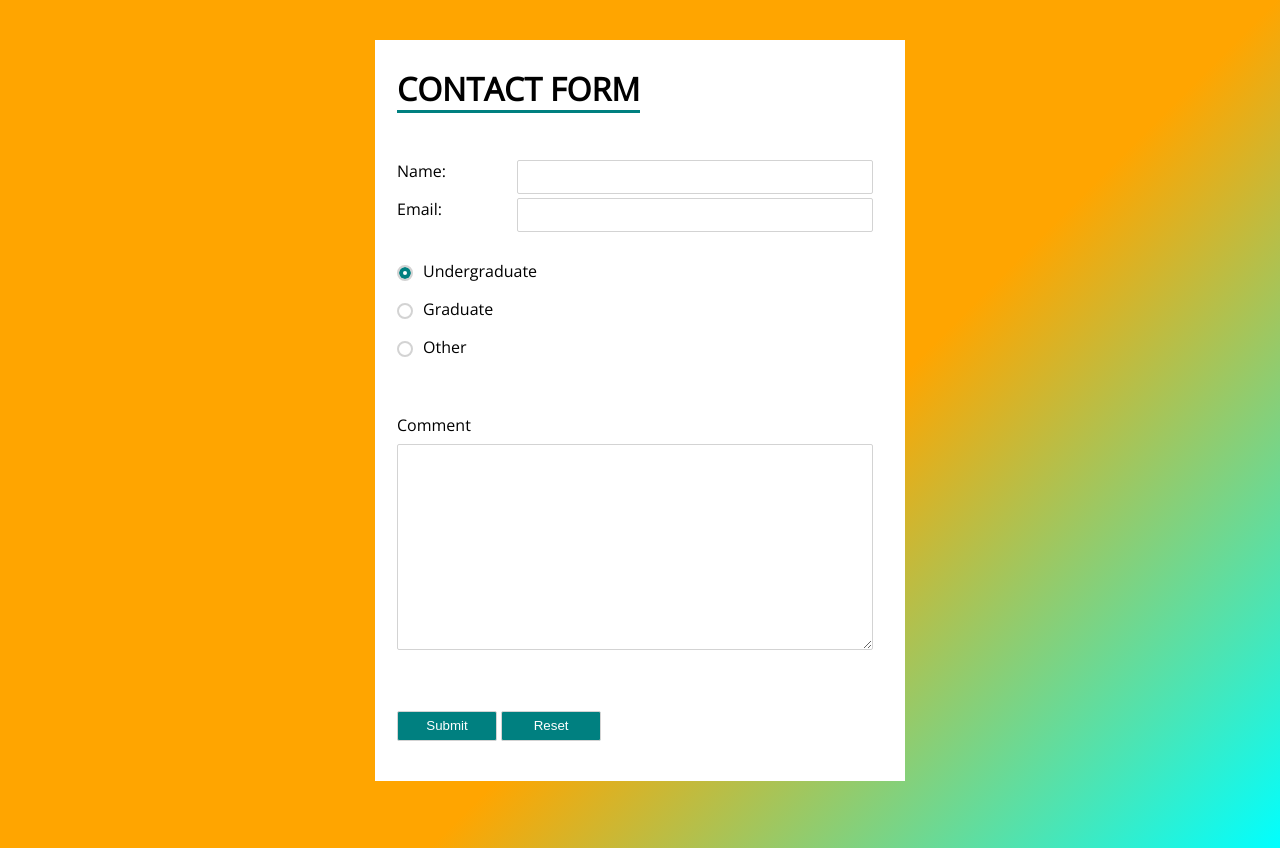
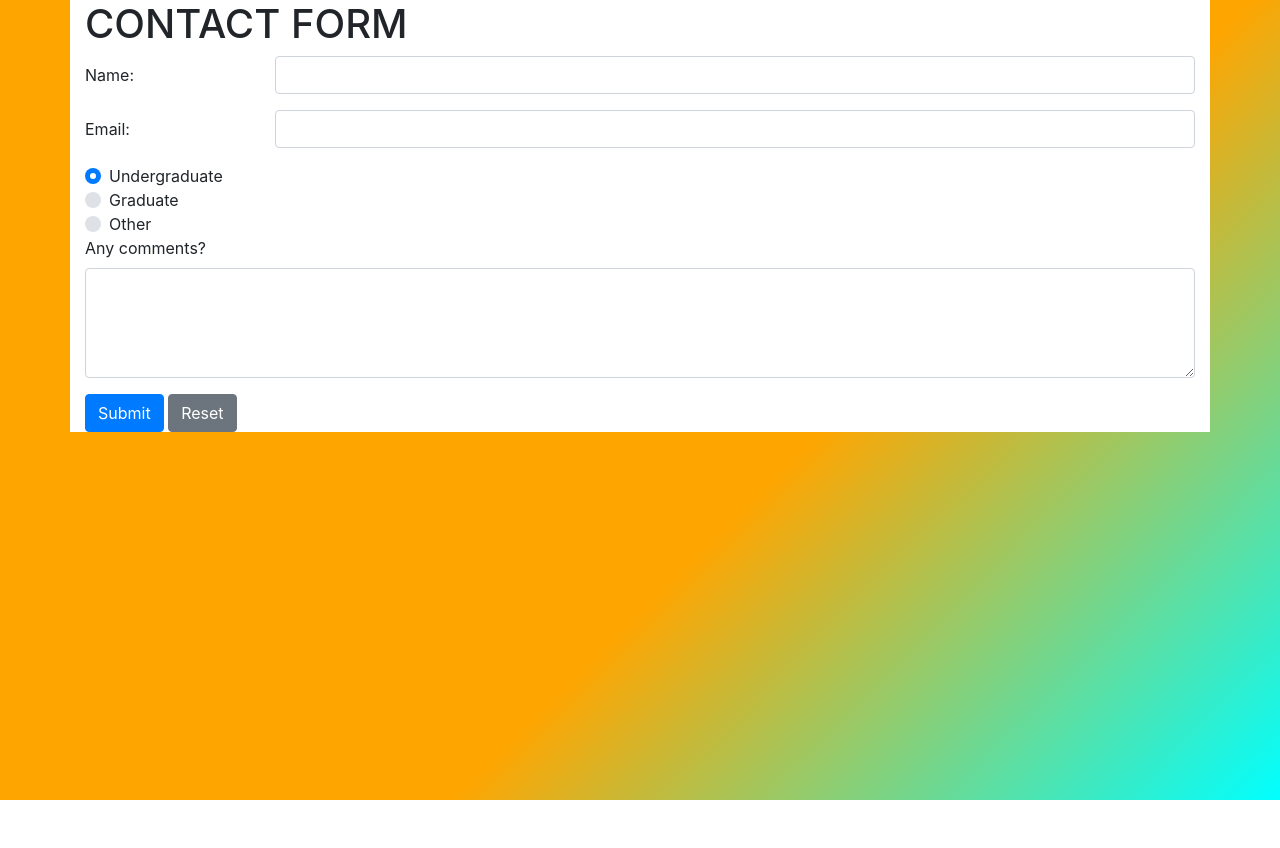
Before and after one commit to Chriswpart/cs-465-hw, a plain HTML site: page assign3/1-form.html in a window 1280 px wide. After the commit the page ends 800 px from the top, so only its background shows below. Drawn offline with nearby package versions, Linux system fonts and the light colour scheme.

Commit message:
Added bootstrap styles

```diff
--- a/assign3/1-form.css
+++ b/assign3/1-form.css
@@ -8,107 +8,8 @@ body {
     font-family: 'Open Sans', sans-serif;
 }
 
-h1 span {
-    text-transform: uppercase;
-    margin: 0 auto;
-    margin-left: 10px;
-    margin-top: 40px;
-    border-bottom: 3px solid teal;
-
+.container {
+    height: 75%;
+    width: 50%;
+    background: white;
 }
-
-fieldset {
-    width: 500px;
-    height: 725px;
-    margin: 0 auto;
-    margin-top: 40px;
-    border: none;
-    position: relative;
-    background-color: white;
-}
-
-input, .comment {
-    border: 1px solid lightgrey;
-    border-radius: 2px;
-}
-
-.radio {
-    opacity: 0;
-    position: absolute;
-}
-
-.radio + .radio-label:before {
-    content: '';
-    background: white;
-    border: 2px solid lightgrey;
-    display: inline-block;
-    vertical-align: middle;
-    width: 10px;
-    height: 10px;
-    padding: 1px;
-    margin-right: 10px;
-    margin-left: 10px;
-    text-align: center;
-}
-
-.radio + .radio-label:before {
-    border-radius: 50%;
-}
-
-.radio:checked + .radio-label:before {
-    background: white;
-    box-shadow: inset 0px 0px 0px 4px teal;
-}
-
-#box1 {
-    margin: 0 auto;
-    margin-bottom: 40px;
-    margin-top: 50px;
-
-}
-
-.input {
-    width: 350px;
-    height: 30px;
-    float: right;
-    margin-right: 20px;
-}
-
-.input-label {
-    margin: 0 auto;
-    margin-left: 10px;
-}
-
-.button {
-    color: white;
-    background-color: teal;
-    width: 100px;
-    height: 30px;
-}
-
-#box4 {
-    margin: 0 auto;
-    margin-left: 10px;
-    position: absolute;
-    bottom: 40px;
-}
-
-.comment {
-    width: 470px;
-    height: 200px;
-    margin: 0 auto;
-    margin-left: 10px;
-    margin-right: 20px;
-    margin-top: 8px;
-}
-
-#box3 label {
-    margin: 0 auto;
-    margin-left: 10px;
-    margin-top: 30px;
-}
-
-#box3 {
-    position: relative;
-    top: 40px;
-}
--- a/assign3/1-form.html
+++ b/assign3/1-form.html
@@ -5,47 +5,47 @@
     <meta name="viewport" content="width=device-width, initial-scale=1.0">
     <meta http-equiv="X-UA-Compatible" content="ie=edge">
     <link href="1-form.css" type="text/css" rel="stylesheet">
+    <link rel="stylesheet" type="text/css" href="https://cdnjs.cloudflare.com/ajax/libs/twitter-bootstrap/4.0.0/css/bootstrap.min.css"/>
+    <script type="text/javascript" src="https://cdnjs.cloudflare.com/ajax/libs/twitter-bootstrap/4.0.0/js/bootstrap.min.js"></script>
     <title>1-form</title>
 </head>
 <body>
     <form action>
+        <div class="container">
             <fieldset>
-            <h1><span>Contact Form</span></h1>
-            <div id="box1">
-            <p>
-            <label for="name" class="input-label">Name: </label>
-            <input type="text" id="name" class="input" name="name">
-            </p>
-            <p>
-            <label for="email" class="input-label">Email: </label>
-            <input type="email" id="email" class="input" name="email">
-            </p>
+                <h1><span>CONTACT FORM</span></h1>
+                <div class="form-group row">
+                    <label for="InputName" class="col-sm-2 col-form-label">Name: </label>
+                    <div class="col-sm-10">
+                        <input type="name" class="form-control" id="InputName">
                     </div>
-            <div id="box2">
-            <p>
-            <input type="radio" id="ugrad" class="radio" name="group" checked>
-            <label for="ugrad" class="radio-label">Undergraduate</label>
-            </p>
-            <p>
-            <input type="radio" id="grad" class="radio" name="group">
-            <label for="grad" class="radio-label">Graduate</label>
-            <p>
-            <input type="radio" id="other" class="radio" name="group">
-            <label for="other" class="radio-label">Other</label>
-            </p>
                 </div>
-            <div id="box3">
-            <p>
-            <label for="comment">Comment</label><br />
-            <textarea class="comment" cols="25" rows="8" id="comment"></textarea>
-            </p>
+                <div class="form-group row">
+                    <label for="InputEmail" class="col-sm-2 col-form-label">Email: </label>
+                    <div class="col-sm-10">
+                        <input type="email" class="form-control" id="InputEmail">
                     </div>
-            <div id="box4">
-            <input type="submit" class="button" name="submit" value="Submit">
-            <input type="reset" class="button" name="reset" value="Reset">
-            <br />
                 </div>
+                <div class="custom-control custom-radio">
+                    <input type="radio" class="custom-control-input"  name="Radios" id="customRadio1" value="option" checked>
+                    <label class="custom-control-label" for="customRadio1">Undergraduate</label>
+                </div>
+                <div class="custom-control custom-radio">
+                    <input type="radio" class="custom-control-input"  name="Radios" id="customRadio2" value="option">
+                    <label class="custom-control-label" for="customRadio2">Graduate</label>
+                </div>
+                <div class="custom-control custom-radio">
+                    <input type="radio" class="custom-control-input"  name="Radios" id="customRadio3" value="option">
+                    <label class="custom-control-label" for="customRadio3">Other</label>
+                </div>
+                <div class="form-group">
+                    <label for="Textarea">Any comments?</label>
+                    <textarea class="form-control" id="Textarea" rows="4"></textarea>
+                </div>
+                <button type="button" class="btn btn-primary">Submit</button>
+                <button type="button" class="btn btn-secondary">Reset</button>
             </fieldset>
+        </div>
     </form>
 </body>
 </html>
```
Lines whose indentation alone changed are shown as unchanged.
